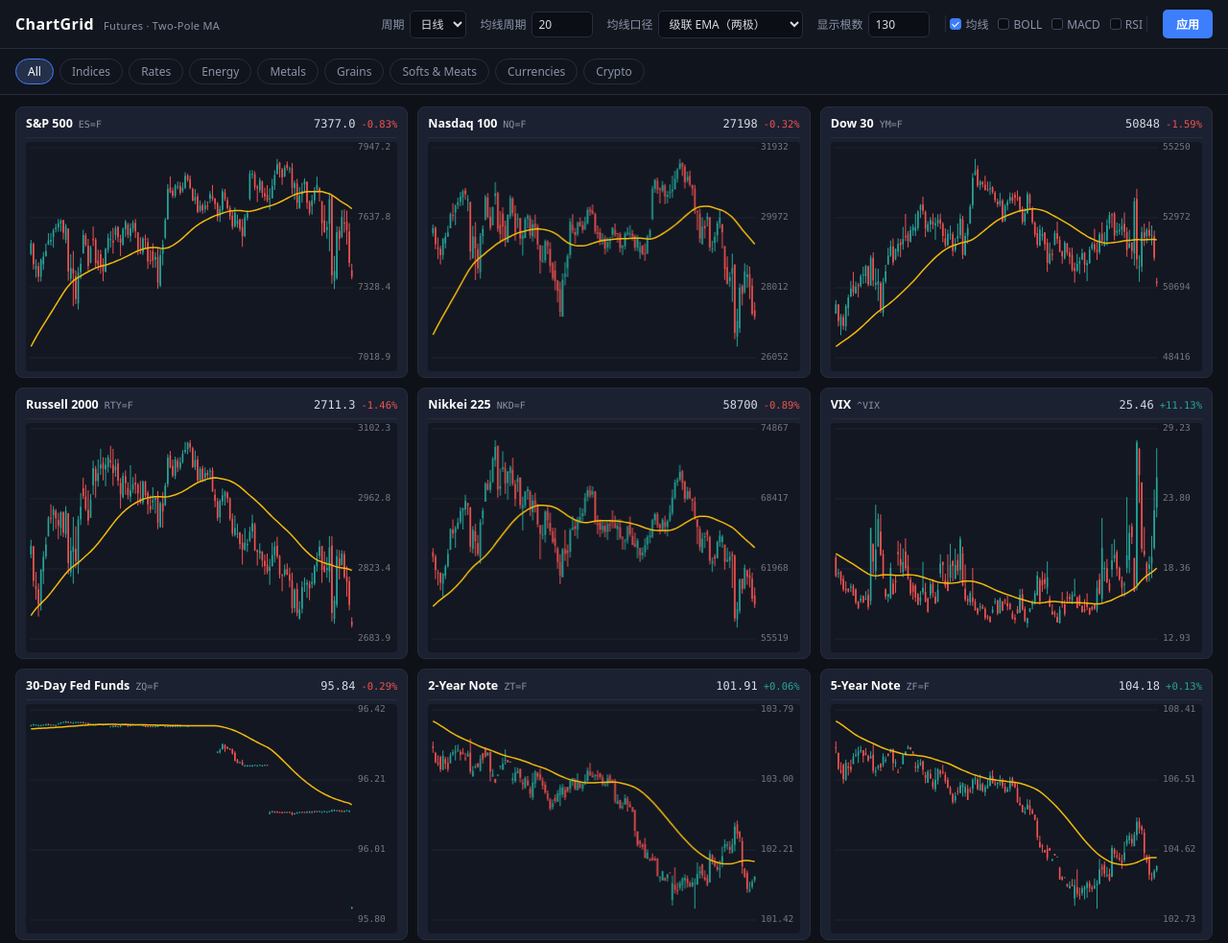
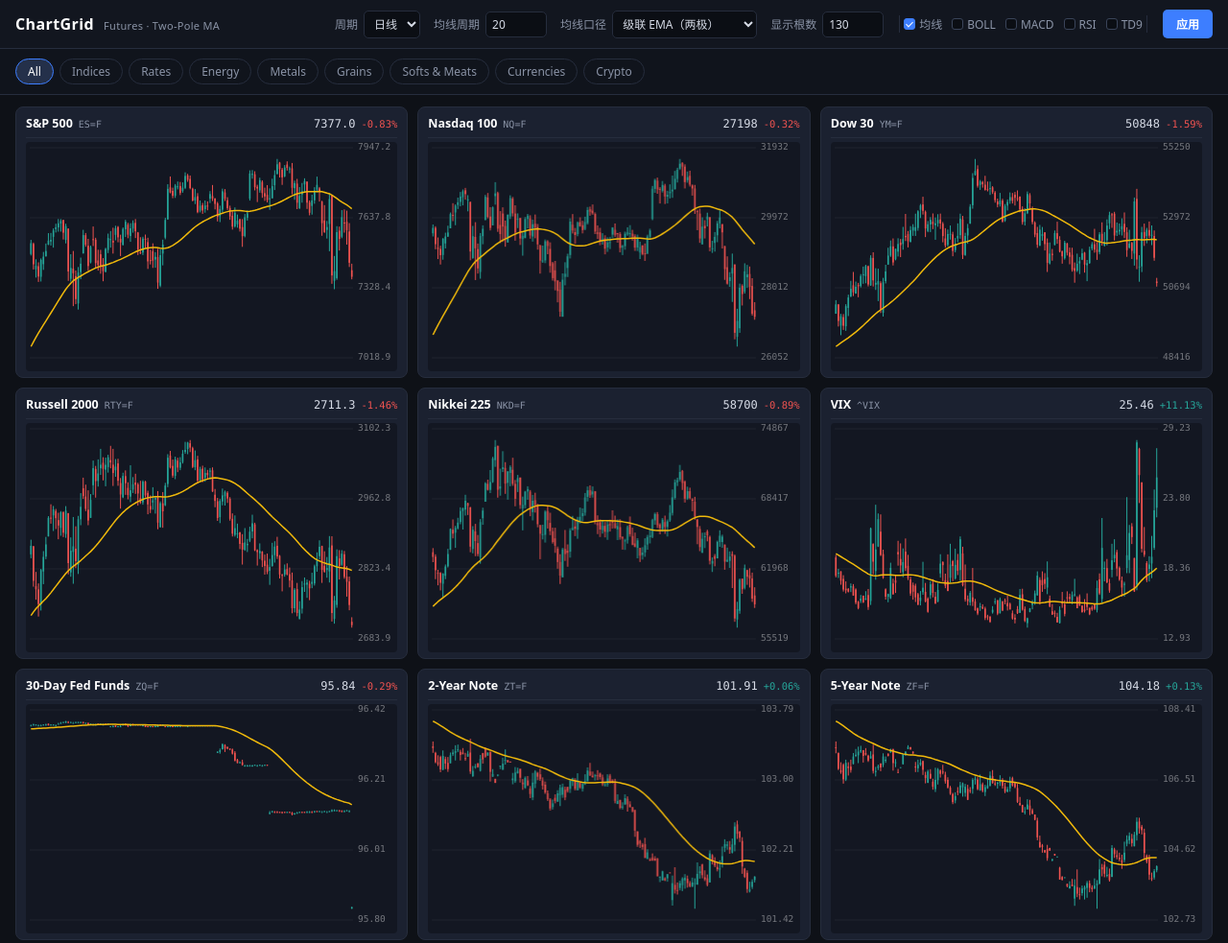
Before and after one commit to ryanzhao2026/ChartGrid, a plain HTML site: page index.html in a window 1280 px wide. Shown: the top 983 px of the page at 96% size. Drawn offline with Linux system fonts and the light colour scheme.

Commit message:
feat(ui): add TD9 (DeMark Setup 9) checkbox

```diff
--- a/index.html
+++ b/index.html
@@ -44,6 +44,7 @@
       <label class="chk"><input type="checkbox" id="ind-boll">BOLL</label>
       <label class="chk"><input type="checkbox" id="ind-macd">MACD</label>
       <label class="chk"><input type="checkbox" id="ind-rsi">RSI</label>
+      <label class="chk"><input type="checkbox" id="ind-td" title="DeMark TD Setup 9（close vs close[4] 连续计数达 9）">TD9</label>
     </div>
 
     <button id="apply">应用</button>
```
